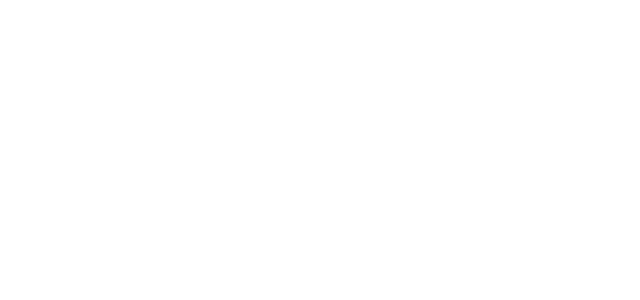
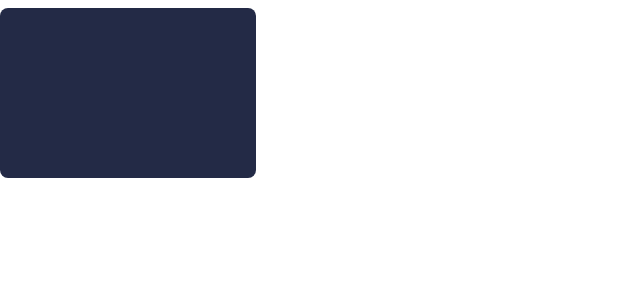
Before and after one commit to exitgh0st/splinterlands-tracker, an Angular app: page /grid-col in a window 1280 px wide. Before the commit this address led to /. Shown: the top 300 px of the page, without its empty margins (0-640 px from the left). Built offline with nearby package versions, Linux system fonts and the light colour scheme.

Commit message:
Add grid-column component

```diff
--- a/src/app/app-routing.module.ts
+++ b/src/app/app-routing.module.ts
@@ -1,10 +1,12 @@
 import { NgModule } from '@angular/core';
 import { RouterModule, Routes } from '@angular/router';
+import { GridColumnComponent } from './components/grid-column/grid-column.component';
 import { DashboardComponent } from './pages/dashboard/dashboard.component';
 
 const routes: Routes = [
   {path: "", pathMatch: 'full', redirectTo: 'dashboard'},
-  {path: "dashboard", component: DashboardComponent}
+  {path: "dashboard", component: DashboardComponent},
+  {path: "grid-col", component: GridColumnComponent}
 ];
 
 @NgModule({
--- /dev/null
+++ b/src/app/components/grid-column/grid-column.component.html
@@ -0,0 +1,16 @@
+<div class="grid-col">
+  <p class="grid-col-text grid-col-title">{{ title }}</p>
+
+
+  <div *ngIf="!mainBodyText" class="dot-pulse-div" data-title=".dot-pulse" >
+    <div class="dot-pulse-stage">
+      <div class="dot-pulse"> </div>
+    </div>
+  </div>
+
+  <div *ngIf="mainBodyText">
+    <p class="grid-col-text grid-col-main-body" [ngClass]="{'grid-col-main-body-solo': !subBodyText}" >{{ mainBodyText }}</p>
+    <p class="grid-col-text grid-col-sub-body">{{ subBodyText }}</p>
+  </div>
+
+</div>
--- /dev/null
+++ b/src/app/components/grid-column/grid-column.component.scss
@@ -0,0 +1,128 @@
+.grid-col {
+  width: 20vw;
+  height: 170px;
+  margin: 8px 0px;
+  background-color: #232a46;
+  border-radius: 8px;
+  display: flex;
+  flex-direction: column;
+}
+
+.grid-col-text {
+  color: white;
+  font-family: 'Quicksand', 'sans-serif';
+  text-align: center;
+  margin: 0;
+}
+
+.grid-col-title {
+  font-size: 20px;
+  margin-top: 16px;
+}
+
+
+.grid-col-main-body {
+  margin-top: 12px;
+  font-size: 40px;
+}
+
+.grid-col-main-body-solo {
+  margin-top: 20px;
+  font-size: 50px;
+}
+
+.grid-col-sub-body {
+  font-size: 20px;
+  margin-top: 12px;
+}
+
+.dot-pulse-stage {
+  display: flex;
+  justify-content: center;
+  align-items: center;
+  position: relative;
+  padding: 2rem 0;
+  margin: 0 -5%;
+  overflow: hidden;
+}
+
+.dot-pulse-div {
+  margin-top: 20px;
+}
+
+.dot-pulse {
+  position: relative;
+  margin: auto;
+  left: -9999px;
+  width: 10px;
+  height: 10px;
+  border-radius: 5px;
+  background-color: #9880ff;
+  color: #9880ff;
+  box-shadow: 9999px 0 0 -5px #9880ff;
+  animation: dotPulse 1.5s infinite linear;
+  animation-delay: .25s;
+}
+
+.dot-pulse::before, .dot-pulse::after {
+  content: '';
+  display: inline-block;
+  position: absolute;
+  top: 0;
+  width: 10px;
+  height: 10px;
+  border-radius: 5px;
+  background-color: #9880ff;
+  color: #9880ff;
+}
+
+.dot-pulse::before {
+  box-shadow: 9984px 0 0 -5px #9880ff;
+  animation: dotPulseBefore 1.5s infinite linear;
+  animation-delay: 0s;
+}
+
+.dot-pulse::after {
+  box-shadow: 10014px 0 0 -5px #9880ff;
+  animation: dotPulseAfter 1.5s infinite linear;
+  animation-delay: .5s;
+}
+
+@keyframes dotPulseBefore {
+  0% {
+    box-shadow: 9984px 0 0 -5px #9880ff;
+  }
+  30% {
+    box-shadow: 9984px 0 0 2px #9880ff;
+  }
+  60%,
+  100% {
+    box-shadow: 9984px 0 0 -5px #9880ff;
+  }
+}
+
+@keyframes dotPulse {
+  0% {
+    box-shadow: 9999px 0 0 -5px #9880ff;
+  }
+  30% {
+    box-shadow: 9999px 0 0 2px #9880ff;
+  }
+  60%,
+  100% {
+    box-shadow: 9999px 0 0 -5px #9880ff;
+  }
+}
+
+@keyframes dotPulseAfter {
+  0% {
+    box-shadow: 10014px 0 0 -5px #9880ff;
+  }
+  30% {
+    box-shadow: 10014px 0 0 2px #9880ff;
+  }
+  60%,
+  100% {
+    box-shadow: 10014px 0 0 -5px #9880ff;
+  }
+}
--- /dev/null
+++ b/src/app/components/grid-column/grid-column.component.ts
@@ -0,0 +1,19 @@
+import { Component, Input, OnInit } from '@angular/core';
+
+@Component({
+  selector: 'spl-grid-column',
+  templateUrl: './grid-column.component.html',
+  styleUrls: ['./grid-column.component.scss']
+})
+export class GridColumnComponent implements OnInit {
+
+  @Input() title?: string;
+  @Input() mainBodyText?: string;
+  @Input() subBodyText?: string;
+
+  constructor() { }
+
+  ngOnInit(): void {
+  }
+
+}
```
Also changed, not shown: src/app/app.module.ts (+6 -2 lines), 1 other file (tests, documents, lock files or other folders).
